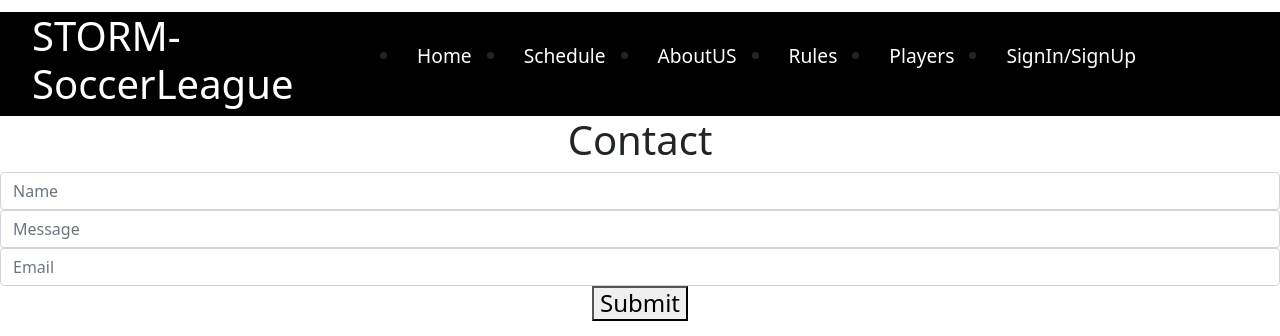
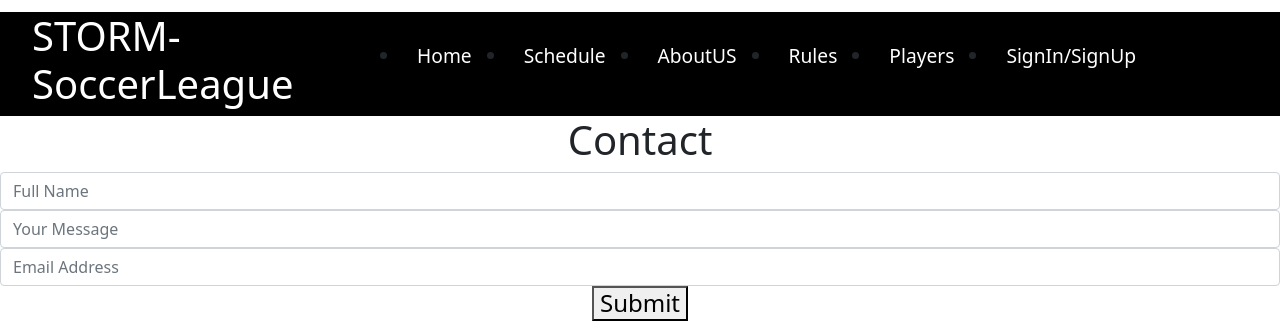
Before and after one commit to araghuw2/SER515-30-STORM-SoccerLeague, a React (Create React App) app in the folder SoccerTournamentFrontend/: page /Email in a window 1280 px wide. Shown: the top 336 px of the page. Built offline with nearby package versions, Linux system fonts and the light colour scheme.

Commit message:
The sender will now receive an automatic reply

```diff
--- a/SoccerTournamentFrontend/src/components/Email.jsx
+++ b/SoccerTournamentFrontend/src/components/Email.jsx
@@ -2,7 +2,6 @@ import React from "react";
 import { useState } from "react";
 import { send } from "emailjs-com";
 import{ init } from 'emailjs-com';
-// import { Alert } from 'react-alert';
 
 init("user_QTZCB98LDM5l2yKtPDwAe");
 
@@ -28,7 +27,7 @@ function Email() {
         .catch((err) => {
             console.log('FAILED', err);
         });
-        alert("An email has been sent.")
+        alert("An email has been sent to the officials.")
 
 
     };
@@ -47,7 +46,7 @@ function Email() {
                 <input className="form-control"
                     type='text'
                     name='from_name'
-                    placeholder='Name'
+                    placeholder='Full Name'
                     value={toSend.from_name}
                     onChange={handleChange}
                 />
@@ -56,7 +55,7 @@ function Email() {
                 <input className="form-control"
                     type='text'
                     name='message'
-                    placeholder='Message'
+                    placeholder='Your Message'
                     value={toSend.message}
                     onChange={handleChange}
                 />
@@ -65,7 +64,7 @@ function Email() {
                 <input className="form-control"
                     type='text'
                     name='reply_to'
-                    placeholder='Email'
+                    placeholder='Email Address'
                     value={toSend.reply_to}
                     onChange={handleChange}
                 />
```
